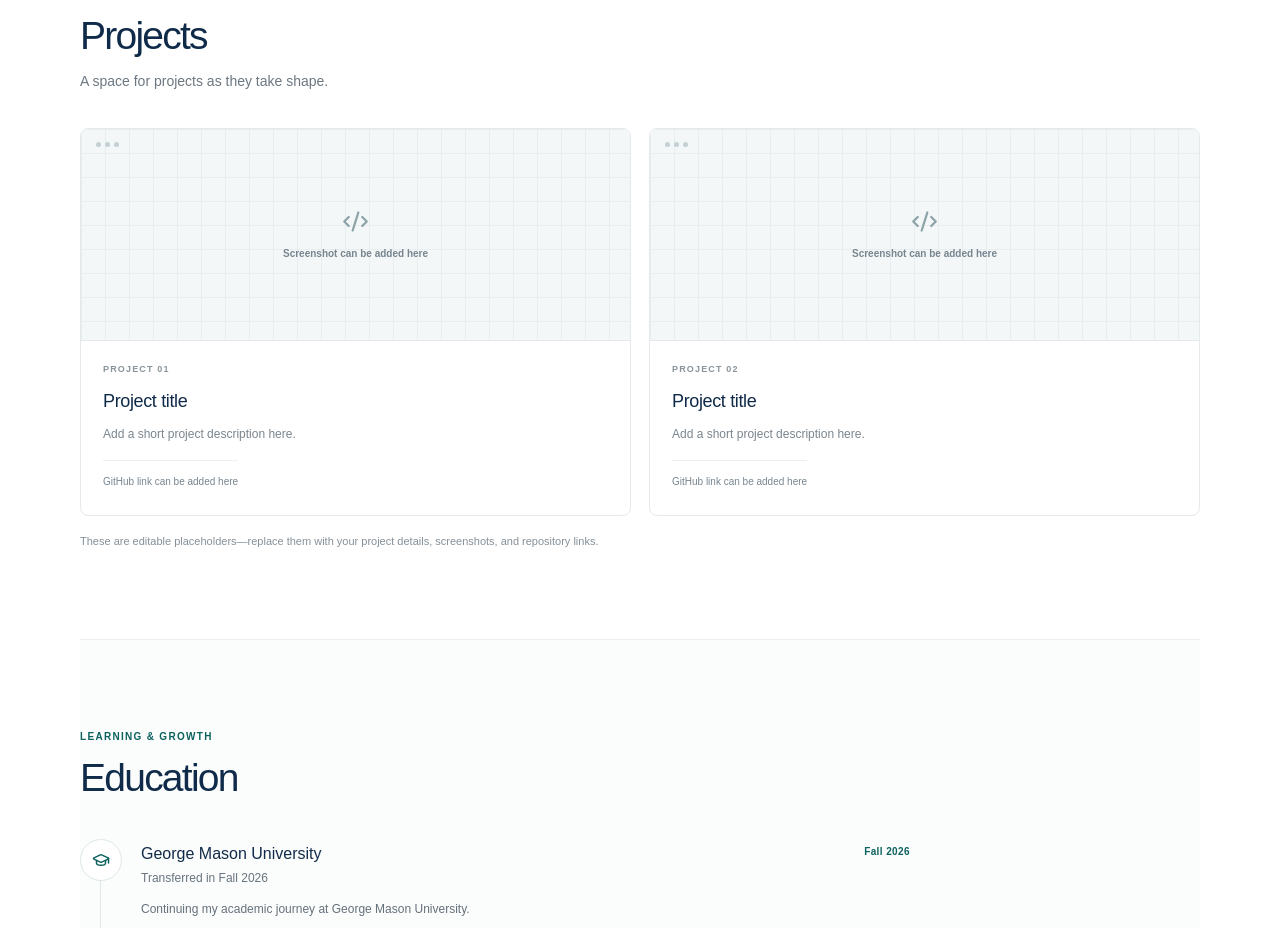
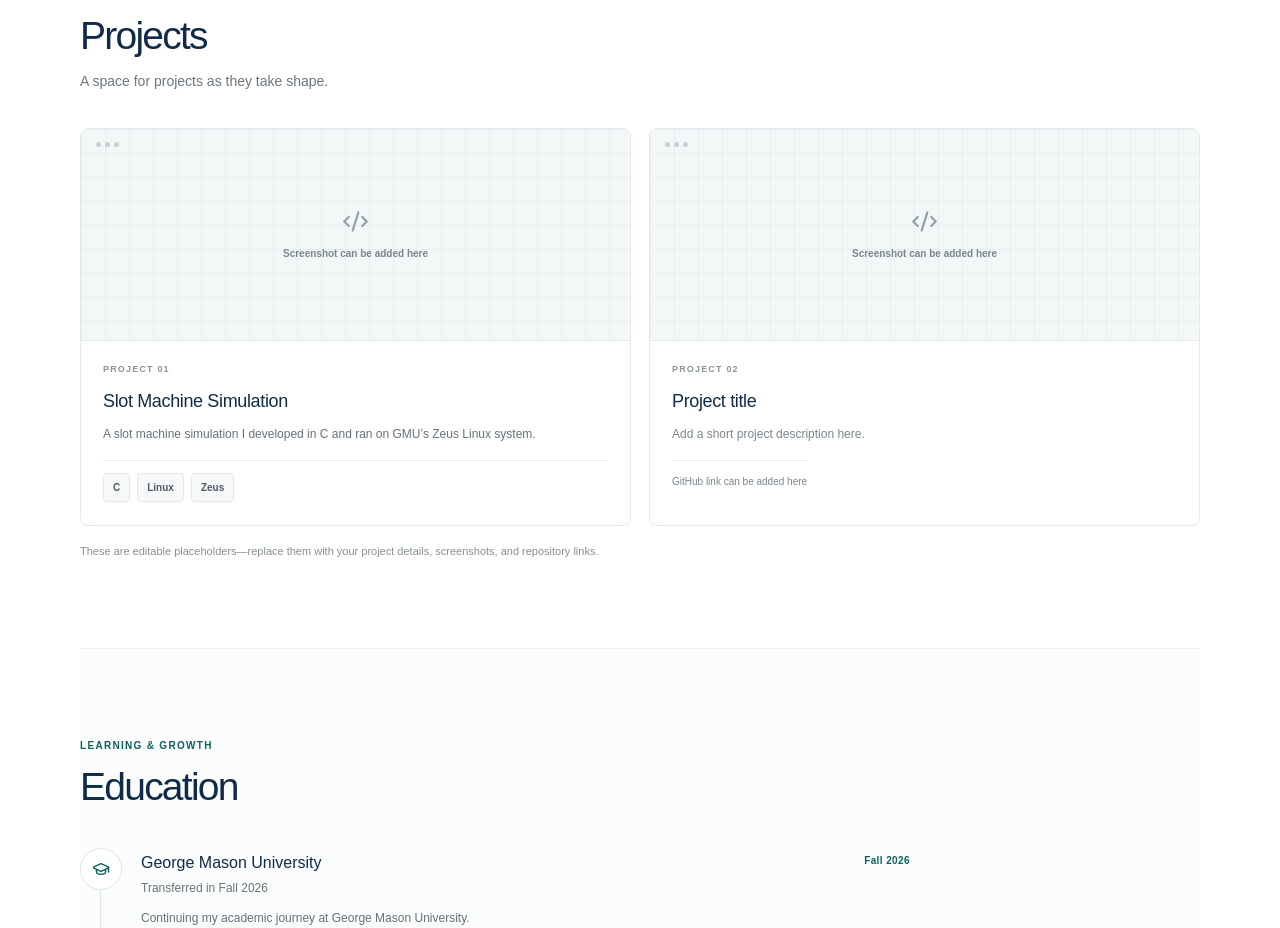
Before and after one commit to fmasodi/farhat-masodi-website, a Next.js app: page / in a window 1280 px wide. Shown: the part 1763-2691 px from the top of the page. Built offline with nearby package versions, Linux system fonts and the light colour scheme.

Commit message:
feat: enhance portfolio component and global styles
Updated styles for placeholders and added project technologies display

V0-Chat-Id: vVihyKPpjCw

```diff
--- a/app/globals.css
+++ b/app/globals.css
@@ -114,8 +114,11 @@ button, a { -webkit-tap-highlight-color: transparent; }
 .project-details { padding: 21px 22px 23px; }
 .project-number { margin: 0 0 8px; color: #89949c; font-size: 9px; }
 .project-details h3 { margin: 0; color: var(--navy); font-size: 18px; letter-spacing: -.02em; }
-.placeholder-copy { margin: 8px 0 15px; color: #7a858e; font-size: 12px; }
-.placeholder-link { display: inline-block; margin: 0; padding-top: 12px; border-top: 1px solid #edf0f2; color: #77858f; font-size: 10px; }
+  .placeholder-copy, .project-description { margin: 8px 0 15px; color: #65717b; font-size: 12px; line-height: 1.7; }
+  .placeholder-copy { color: #7a858e; }
+  .placeholder-link { display: inline-block; margin: 0; padding-top: 12px; border-top: 1px solid #edf0f2; color: #77858f; font-size: 10px; }
+  .project-technologies { display: flex; flex-wrap: wrap; gap: 7px; margin: 15px 0 0; padding: 12px 0 0; border-top: 1px solid #edf0f2; list-style: none; }
+  .project-technologies li { padding: 5px 9px; border: 1px solid #e2e8eb; border-radius: 4px; background: #f7f9f9; color: #4d5a65; font-size: 10px; font-weight: 600; }
 .edit-note { margin: 16px 0 0; color: #859099; font-size: 11px; }
 
 .education-section { background: #fbfcfc; }
--- a/components/portfolio.tsx
+++ b/components/portfolio.tsx
@@ -126,17 +126,36 @@ function ProjectsSection() {
     <section className="content-section projects-section" id="projects" aria-labelledby="projects-title">
       <SectionHeading id="projects-title" eyebrow="Selected work" title="Projects" description="A space for projects as they take shape." />
       <div className="projects-grid">
-        {[1, 2].map((project) => (
-          <article className="project-card" key={project}>
-            <div className="project-image-placeholder" aria-label={`Project ${project} screenshot placeholder`}>
+        {[
+          {
+            number: '01',
+            title: 'Slot Machine Simulation',
+            description: 'A slot machine simulation I developed in C and ran on GMU’s Zeus Linux system.',
+            technologies: ['C', 'Linux', 'Zeus'],
+          },
+          {
+            number: '02',
+            title: 'Project title',
+            description: 'Add a short project description here.',
+            technologies: [],
+          },
+        ].map((project) => (
+          <article className="project-card" key={project.number}>
+            <div className="project-image-placeholder" aria-label={`Project ${project.number} screenshot placeholder`}>
               <div className="placeholder-window"><span /><span /><span /></div>
               <div className="placeholder-art"><Code2 aria-hidden="true" /><span>Screenshot can be added here</span></div>
             </div>
             <div className="project-details">
-              <p className="project-number">PROJECT 0{project}</p>
-              <h3>Project title</h3>
-              <p className="placeholder-copy">Add a short project description here.</p>
-              <p className="placeholder-link">GitHub link can be added here</p>
+              <p className="project-number">PROJECT {project.number}</p>
+              <h3>{project.title}</h3>
+              <p className={project.number === '01' ? 'project-description' : 'placeholder-copy'}>{project.description}</p>
+              {project.technologies.length > 0 ? (
+                <ul className="project-technologies" aria-label="Technologies used">
+                  {project.technologies.map((technology) => <li key={technology}>{technology}</li>)}
+                </ul>
+              ) : (
+                <p className="placeholder-link">GitHub link can be added here</p>
+              )}
             </div>
           </article>
         ))}
```
